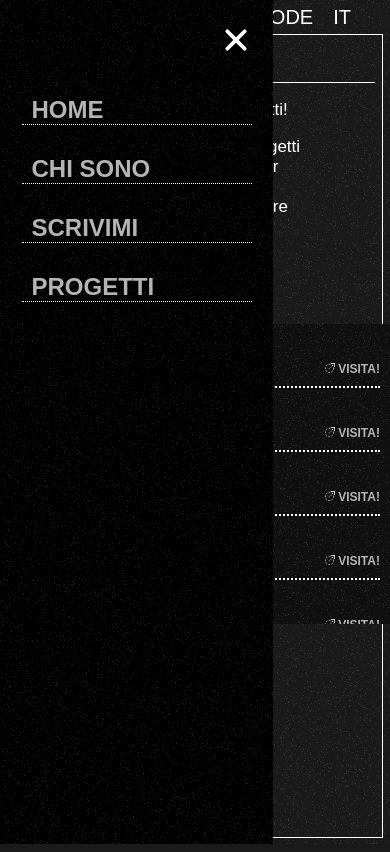
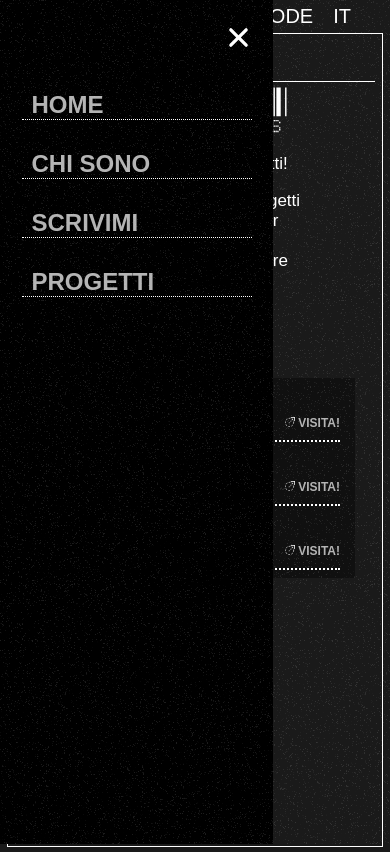
Before and after one commit to mattia-spasiano/portfolio-website, a React app: page /Projects in a window 390 px wide. Both pictures are taken after a click on the element 35 px from the left and 65 px from the top of the page. Built offline with nearby package versions, Linux system fonts and the light colour scheme; the HTML template or start-up script is replaced by a standard one.

Commit message:
My Portfolio: responsive design
-Completed mobile version of Project page;
-Completed mobile version of Contacts Page;
-Fixed UI problems and unwanted animations;

```diff
--- a/src/App.css
+++ b/src/App.css
@@ -91,7 +91,14 @@ nav{
   border-bottom: solid 1px white;
 }
 
+.navbar{
+  display: grid;
+  grid-template-columns: 1fr auto 1fr;
+  align-items: center;
+}
+
 .nav-title{
+  justify-self: start;
   margin-left: 10px;
   font-size: 28px;
 }
@@ -129,11 +136,11 @@ a{
   color: rgb(180, 180, 180);
   font-weight: 600;
   text-decoration: none;
-  transition: 0.5s ease-in-out;
+  transition: letter-spacing 0.5s ease-in-out;
 }
 
 .home-menu ul li{
-  transition: 0.5s ease-in-out;
+  transition: transform 0.5s ease-in-out;
 }
 
 .home-menu ul li:hover{
@@ -148,7 +155,9 @@ a{
 }
 
 .navigation-menu{
-  margin: auto auto auto 18%;
+  justify-self: center;
+  grid-column: 2;
+  margin: 0;
 }
 
 .navigation-menu ul{
@@ -169,9 +178,12 @@ a{
   transform: scale(1.0);
 }
 
+.navigation-menu ul a{
+  transition: color 0.3s ease-in-out;
+}
+
 .navigation-menu ul a:hover{
   color: white;
-  transition: 0.3s ease-in-out;
 }
 
 .contacts-section{
@@ -308,7 +320,9 @@ a{
 
   .app-container{
     margin: 0 0 5px 0;
-    height: 95vh;
+    height: fit-content;
+    min-height: 95vh;
+    padding-bottom: 10px;
   }
   .navbar{
     display: flex;
@@ -325,9 +339,9 @@ a{
     display: none;
   }
   .section-title img{
-    width: 90%;
+    width: auto;
     height: 50px;
-    margin: 5px auto 0 30px;
+    margin: 5px auto 0 auto;
   }
   .drkmode{
     font-size: 20px;
@@ -355,6 +369,8 @@ a{
   }
   .home-menu ul{
     width: fit-content;
+    height: fit-content;
+    margin: 0;
     padding: 0;
   }
   .home-menu ul li a{
@@ -362,8 +378,15 @@ a{
   }
 
   /*Navigation menu outside of HomePage*/
-  .hidden{
-    display: none;
+  .close-hidden{
+    opacity: 0;
+    height: 0;
+    pointer-events: none;
+    transition: opacity 0.3s;
+  }
+  .close-visible{
+    opacity: 1;
+    transition: opacity 0.3s;
   }
   .icon{
     display: flex;
@@ -409,4 +432,27 @@ a{
   .open {
     left: 0;
   }
+  /*About Section*/
+  .about-section{
+    margin-top: 50px;
+  }
+  /*Contacts Section*/
+  .contacts-section{
+    margin-top: 50px;
+  }
+  .socials-section{
+    flex-direction: column;
+    align-items: center;
+    row-gap: 20px;
+  }
+  /*Project Section*/
+  .project-list{
+    width: 95%;
+    height: 200px;
+    overflow-y: auto;
+    scrollbar-width: none;
+  }
+  .project-list::-webkit-scrollbar{
+    display: none;
+  }
 }
--- a/src/components/NavBar.jsx
+++ b/src/components/NavBar.jsx
@@ -18,7 +18,7 @@ export default function NavBar({ isItalian, setIsItalian }) {
                 {isHomePage ? ''
                 :
                 <div className="desktop icon" onClick={handleMobileMenu}>
-                    <HiOutlineMenu size={40}/>
+                    <HiOutlineMenu size={35}/>
                 </div>}
                 <div className="nav-title">
                     <strong>Portfolio</strong>
--- a/src/components/Navigation.jsx
+++ b/src/components/Navigation.jsx
@@ -17,8 +17,8 @@ export default function Navigation({ isItalian, isMenuOpen, setIsMenuOpen }) {
                     <IoClose size={30} />
                 </li>
                 : ''} */}
-                <li className={`${isMenuOpen ? '' : 'hidden'} desktop`}>
-                    <IoClose size={40} onClick={handleCloseMenu}/>
+                <li className={`${isMenuOpen ? 'close-visible' : 'close-hidden'} desktop`}>
+                    <IoClose size={35} onClick={handleCloseMenu}/>
                 </li>
                 {isHomePage ? '' :
                 <li>
--- a/src/pages/About.jsx
+++ b/src/pages/About.jsx
@@ -9,7 +9,7 @@ export default function About({ isItalian, setIsItalian }) {
             <NavBar
                 isItalian={isItalian}
                 setIsItalian={setIsItalian} />
-            <div className="section-title mobile">
+            <div className="section-title">
                 <img src="../src/assets/about.png" alt="" />
             </div>
             <div className="about-section content flex-col">
--- a/src/pages/Contacts.jsx
+++ b/src/pages/Contacts.jsx
@@ -15,7 +15,7 @@ export default function Contacts({ isItalian, setIsItalian }) {
             <div className="section-title">
                 <img src="../src/assets/contacts.svg" alt="" />
             </div>
-            <div className="contacts-section mobile">
+            <div className="contacts-section">
                 {isModalOpen ?
                 <Modal
                     isItalian={isItalian}
--- a/src/pages/Projects.jsx
+++ b/src/pages/Projects.jsx
@@ -9,7 +9,7 @@ export default function Projects({ isItalian, setIsItalian }) {
             <NavBar
                 isItalian={isItalian}
                 setIsItalian={setIsItalian} />
-            <div className="section-title mobile">
+            <div className="section-title">
                     <img src="../src/assets/projects.svg" alt="" />
             </div>
             <div className="content g-1 flex">
```
